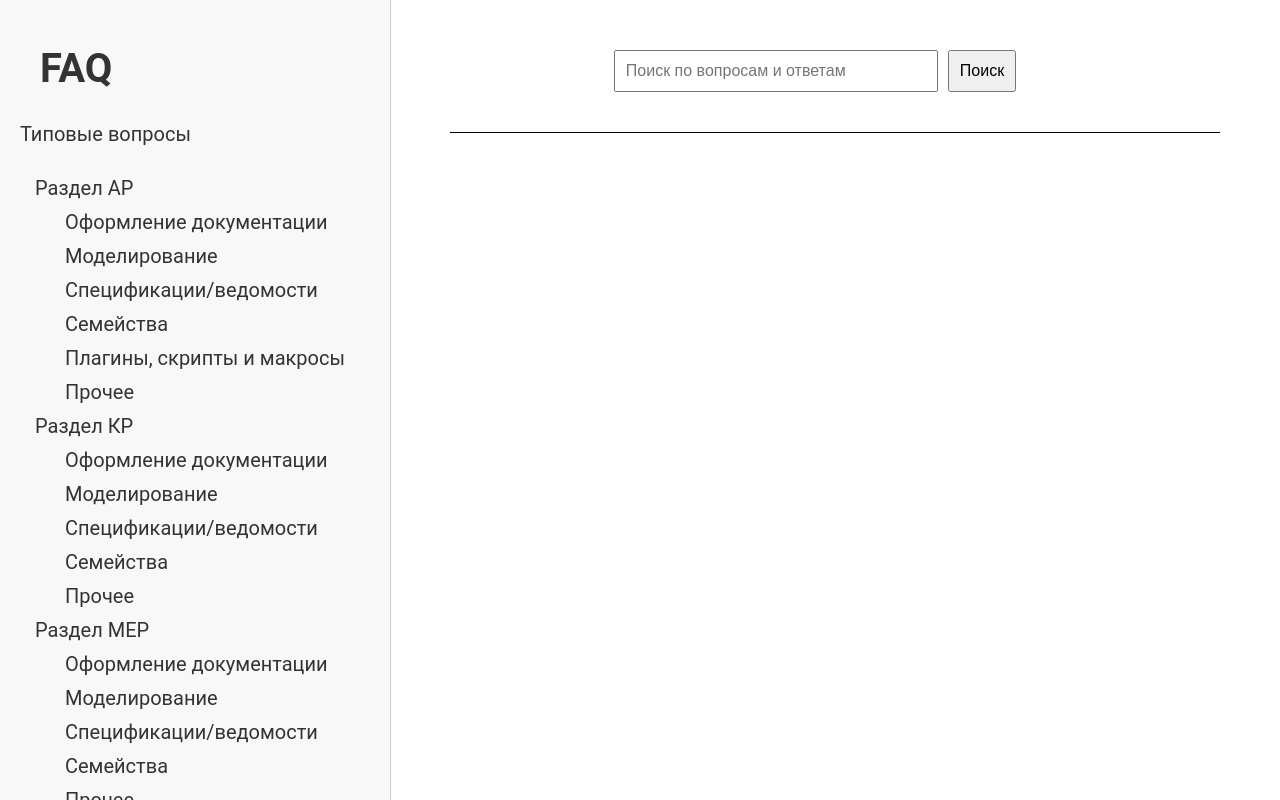
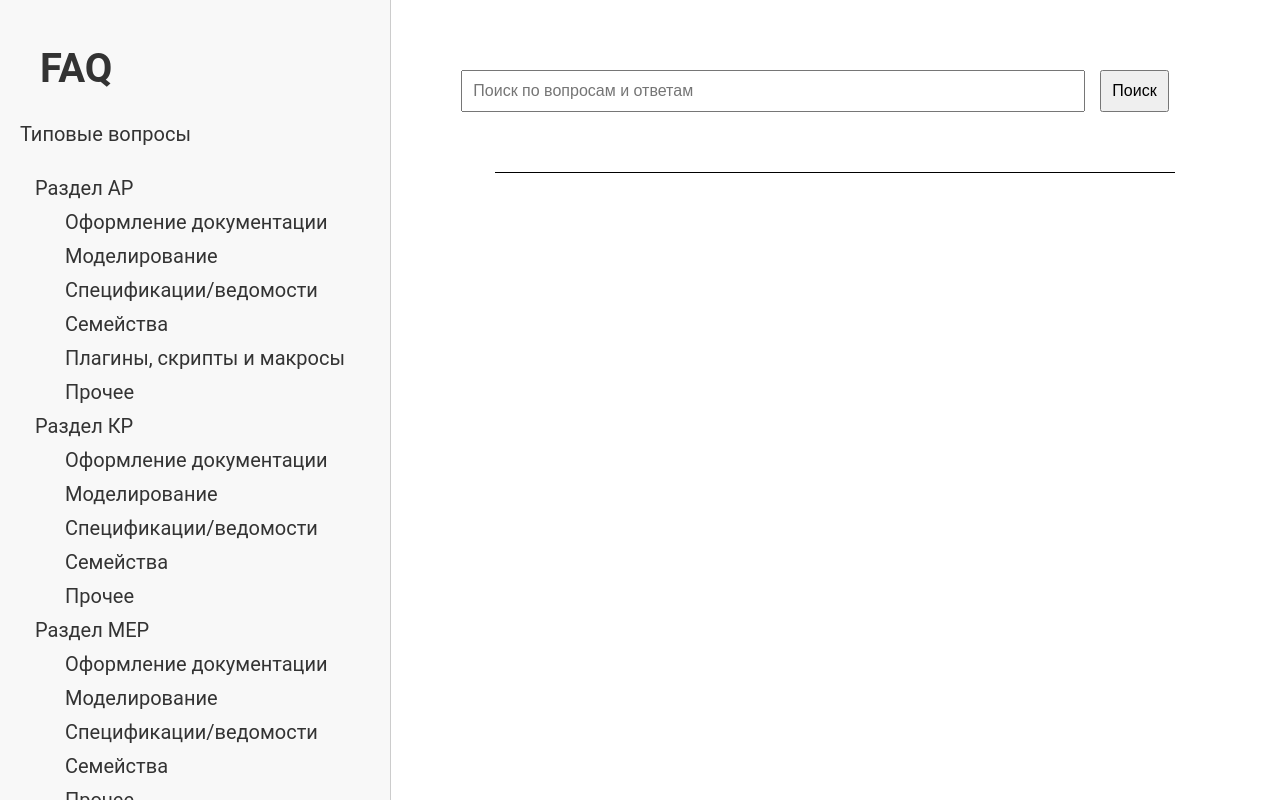
Before and after one commit to Vabl2112/VKR_web, a Django app: page / in a window 1280 px wide. Run offline with Django 5.2, Linux system fonts and the light colour scheme; tables that the repository leaves empty hold one stand-in row (values such as "Sample post"); a database or web service that is not in the repository returns one stand-in record (values such as "Sample title"); data that the repository does not hold is empty.

Commit message:
Буба

```diff
--- a/app/web/static/style.css
+++ b/app/web/static/style.css
@@ -57,25 +57,25 @@ main {
 form {
     display: flex;
     justify-content: center; /* Центрируем строку поиска */
-    margin: 30px 0;
+    margin: 50px 0;
 }
 
 input[type="text"] {
     padding: 10px;
     font-size: 1em;
-    width: 300px; /* Ширина строки поиска */
+    width: 600px; /* Ширина строки поиска */
 }
 
 button {
     padding: 10px;
     font-size: 1em;
-    margin-left: 10px;
+    margin-left: 15px;
 }
 
 /* Стили для вопросов FAQ */
 .faq-item {
     list-style: none; /* Убираем маркеры списка */
-    margin: 10px 40px;
+    margin: 1% 10%;
     cursor: pointer; /* Курсор указателя */
     border-bottom: 1px solid black;
     padding: 5px;
@@ -84,12 +84,13 @@ button {
 
 /* Заголовок вопросов FAQ */
 .faq-answer {
-    margin-top: 10px; /* Отступ сверху для ответов */
+    margin: 5px; /* Отступ сверху для ответов */
 }
 
 /* Изображения */
 img {
-    max-width: 100%; /* Ограничиваем максимальную ширину изображений */
+    margin: 0 5% ;
+    max-width: 85%; /* Ограничиваем максимальную ширину изображений */
     height: auto; /* Сохраняем пропорции изображений */
 }
 
--- a/app/web/templates/web/index.html
+++ b/app/web/templates/web/index.html
@@ -64,11 +64,11 @@
                         {{ faq.question }}
                         <div id="answer-{{ faq.id }}" class="faq-answer" style="display: none;">
                            {% if faq.question_image %}
-                                <img src="{{ faq.question_image }}" alt="Изображение вопроса" style="max-width: 300px;">
+                                <img src="{{ faq.question_image }}" alt="Изображение вопроса">
                             {% endif %}
                             <p>{{ faq.answer }}</p>
                             {% if faq.answer_image %}
-                                <img src="{{ faq.answer_image }}" alt="Изображение ответа" style="max-width: 300px;">
+                                <img src="{{ faq.answer_image }}" alt="Изображение ответа">
                             {% endif %}
                         </div>
                     </li>
```
